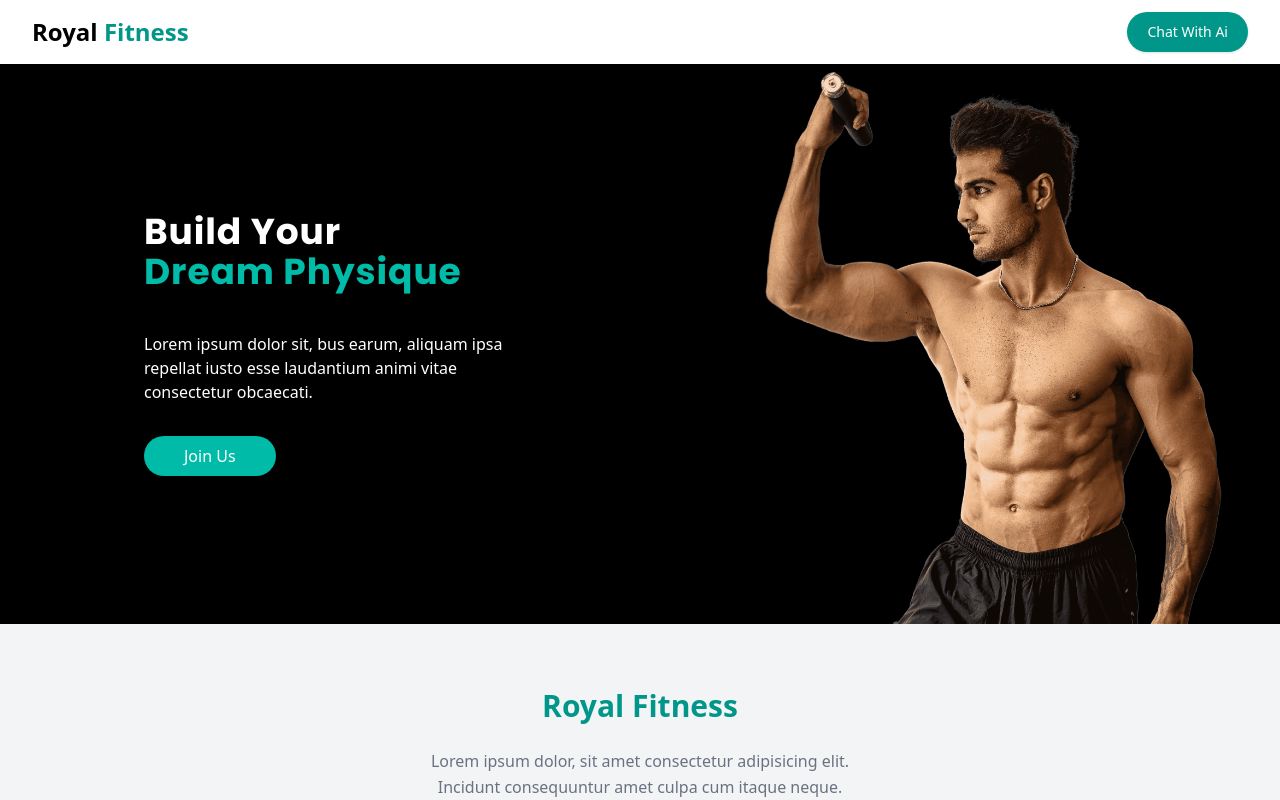
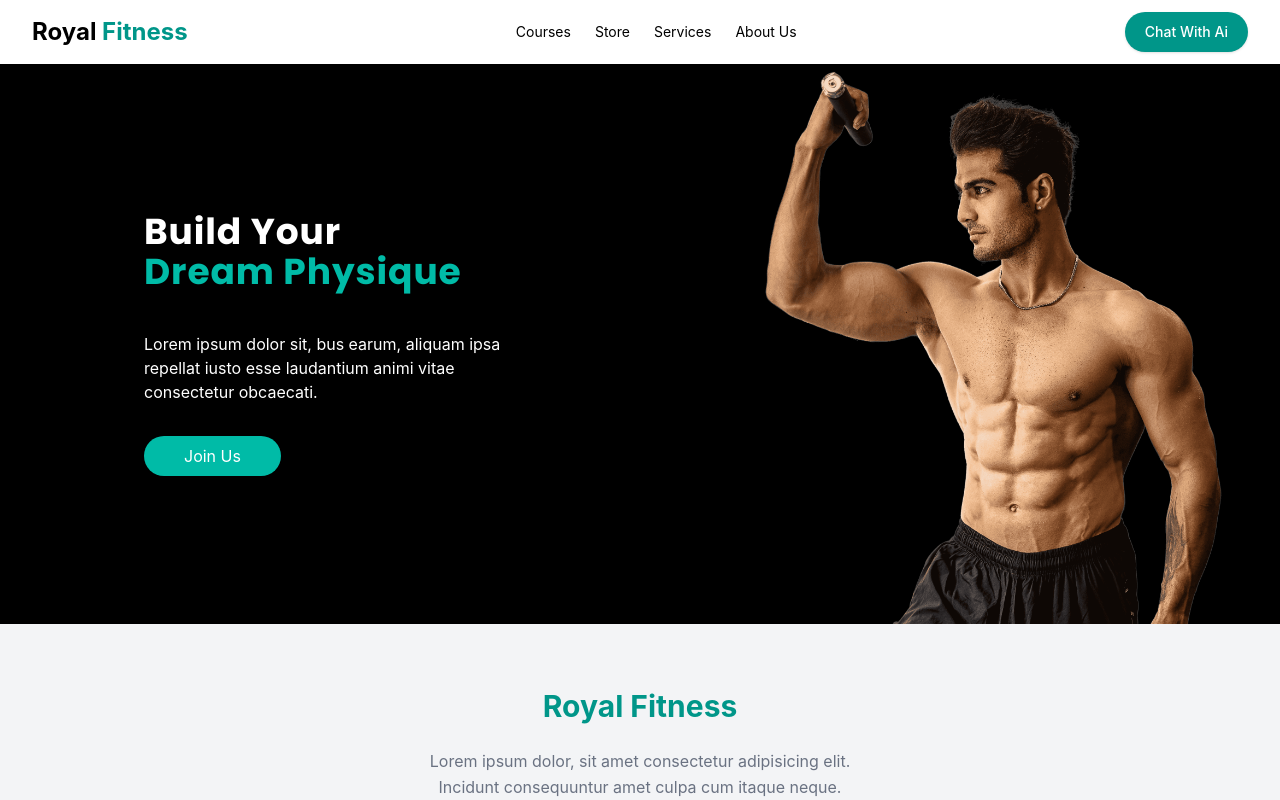
Before and after one commit to EngMahmoudAhmed/Fitness-App, a React (Vite) app: page / in a window 1280 px wide. Shown: the top 800 px of the page. Built offline with nearby package versions, Linux system fonts and the light colour scheme.

Commit message:
add some folder

```diff
--- a/package.json
+++ b/package.json
@@ -15,8 +15,7 @@
     "react": "^19.0.0",
     "react-dom": "^19.0.0",
     "react-hook-form": "^7.54.2",
-    "react-router-dom": "^7.2.0",
-    "tailwindcss": "^4.0.9"
+    "react-router-dom": "^7.2.0"
   },
   "devDependencies": {
     "@eslint/js": "^9.21.0",
--- a/src/App.jsx
+++ b/src/App.jsx
@@ -3,8 +3,10 @@ import './App.css'
 import { SignUp } from './components/Auth/SignUp'
 import { Login } from './components/Auth/Login'
 import Home from './components/Home'
+import Courses from './components/Courses'
+import Store from './components/Store'
 import { Navbar } from './components/Navbar'
-import { BrowserRouter as Router, Route,  } from 'react-router-dom'
+import { BrowserRouter as Router, Route, } from 'react-router-dom'
 import { ForgetPasswordForm } from './components/Auth/ForgetPasswordForm'
 import { Footer } from './components/Footer'
 
@@ -15,6 +17,8 @@ function App() {
       <Navbar />
       <Routes>
         <Route path="/" element={<Home />} />
+        <Route path="courses" element={<Courses />} />
+        <Route path="store" element={<Store />} />
         <Route path="/signup" element={<SignUp />} />
         <Route path="/login" element={<Login />} />
         <Route path="/forget-password" element={<ForgetPasswordForm />} />
--- /dev/null
+++ b/src/components/Courses.jsx
@@ -0,0 +1,8 @@
+import React from 'react'
+
+const Courses = () => {
+  return (
+    <h1>Hello Courses</h1>
+  )
+}
+export default Courses
--- a/src/components/Navbar.jsx
+++ b/src/components/Navbar.jsx
@@ -1,35 +1,50 @@
-import { Link } from 'react-router-dom'
+import { Link } from "react-router-dom";
 
 export const Navbar = () => {
-    return (<>
+    return (
+        <>
             <header className=" shadow-md">
                 <div className="mx-auto max-w-screen-xl px-4 sm:px-6 lg:px-8">
                     <div className="flex h-16 items-center justify-between">
                         <div className="md:flex md:items-center md:gap-12 cursor-pointer">
                             <Link to="/">
-                        <h2 className='font-bold text-2xl' href='/'>Royal <span className='text-teal-600'>Fitness</span> </h2>
+                                <h2 className="font-bold text-2xl" href="/">
+                                    Royal <span className="text-teal-600">Fitness</span>{" "}
+                                </h2>
                             </Link>
                         </div>
 
                         <div className="hidden md:block">
                             <nav aria-label="Global">
-                            <ul className="flex items-center gap-6 text-sm">
+                                <ul className="flex text-black items-center gap-6 text-sm">
+                                    <Link
+                                        className="transition hover:text-teal-500"
+                                        to="/courses"
+                                    >
+                                        Courses
+                                    </Link>
+
+                                    <Link
+                                        className="transition hover:text-teal-500"
+                                        href="#"
+                                        to="/store"
+                                    >
+                                        Store
+                                    </Link>
+
                                     <li>
-                                    <a className="text-white transition hover:text-teal-500" href="#"> Courses </a>
+                                        <a className="transition hover:text-teal-500" href="#">
+                                            {" "}
+                                            Services{" "}
+                                        </a>
                                     </li>
 
                                     <li>
-                                    <a className="text-white transition hover:text-teal-500" href="#"> Store </a>
+                                        <a className="transition hover:text-teal-500" href="#">
+                                            {" "}
+                                            About Us{" "}
+                                        </a>
                                     </li>
-
-                                <li>
-                                    <a className="text-white transition hover:text-teal-500" href="#"> Services </a>
-                                </li>
-
-                                <li>
-                                    <a className="text-white transition hover:text-teal-500" href="#"> About Us </a>
-                                </li>
-
                                 </ul>
                             </nav>
                         </div>
@@ -42,16 +57,13 @@ export const Navbar = () => {
                                 >
                                     Chat With Ai
                                 </Link>
-
-
                             </div>
 
-                        <div className="block md:hidden">
-                        </div>
+                            <div className="block md:hidden"></div>
                         </div>
                     </div>
                 </div>
             </header>
         </>
-    )
-}
+    );
+};
--- /dev/null
+++ b/src/components/Store.jsx
@@ -0,0 +1,98 @@
+import React from 'react'
+
+const Store = () => {
+    const products = [
+        {
+            id: 1,
+            name: "Premium Yoga Mat",
+            price: 29.99,
+            image: "https://images.unsplash.com/photo-1593810450967-f9c42742e326?q=80&w=1470&auto=format&fit=crop",
+            description: "High-quality, non-slip yoga mat perfect for all types of exercises"
+        },
+        {
+            id: 2,
+            name: "Resistance Bands Set",
+            price: 24.99,
+            image: "https://images.unsplash.com/photo-1598268030450-7b494e85d3c7?q=80&w=1470&auto=format&fit=crop",
+            description: "Set of 5 resistance bands with different tension levels"
+        },
+        {
+            id: 3,
+            name: "Adjustable Dumbbell Set",
+            price: 149.99,
+            image: "https://images.unsplash.com/photo-1638536532686-d610adfc8e5c?q=80&w=1470&auto=format&fit=crop",
+            description: "Adjustable weight dumbbells perfect for home workouts"
+        },
+        {
+            id: 4,
+            name: "Smart Water Bottle",
+            price: 34.99,
+            image: "https://images.unsplash.com/photo-1523362628745-0c100150b504?q=80&w=1473&auto=format&fit=crop",
+            description: "Track your hydration with this smart water bottle"
+        },
+        {
+            id: 5,
+            name: "Fitness Tracker Watch",
+            price: 99.99,
+            image: "https://images.unsplash.com/photo-1575311373937-040b8e1fd5b6?q=80&w=1476&auto=format&fit=crop",
+            description: "Monitor your fitness activities and health metrics"
+        },
+        {
+            id: 6,
+            name: "Exercise Ball",
+            price: 19.99,
+            image: "https://images.unsplash.com/photo-1593476087123-36d1de271f08?q=80&w=1470&auto=format&fit=crop",
+            description: "Multi-purpose exercise ball for core strength and stability"
+        },
+        {
+            id: 7,
+            name: "Smart Water Bottle",
+            price: 34.99,
+            image: "https://images.unsplash.com/photo-1523362628745-0c100150b504?q=80&w=1473&auto=format&fit=crop",
+            description: "Track your hydration with this smart water bottle"
+        },
+        {
+            id: 8,
+            name: "Fitness Tracker Watch",
+            price: 99.99,
+            image: "https://images.unsplash.com/photo-1575311373937-040b8e1fd5b6?q=80&w=1476&auto=format&fit=crop",
+            description: "Monitor your fitness activities and health metrics"
+        },
+        {
+            id: 9,
+            name: "Exercise Ball",
+            price: 19.99,
+            image: "https://images.unsplash.com/photo-1593476087123-36d1de271f08?q=80&w=1470&auto=format&fit=crop",
+            description: "Multi-purpose exercise ball for core strength and stability"
+        },
+    ];
+
+    return (
+        <div className="container mx-auto px-4 py-8">
+            <h1 className="text-3xl font-bold text-center mb-8">Fitness Equipment Store</h1>
+            <div className="grid grid-cols-1 md:grid-cols-2 lg:grid-cols-3 gap-6">
+                {products.map((product) => (
+                    <div key={product.id} className="bg-white rounded-lg shadow-md overflow-hidden">
+                        <img
+                            src={product.image}
+                            alt={product.name}
+                            className="w-full h-48 object-cover"
+                        />
+                        <div className="p-4">
+                            <h2 className="text-xl font-semibold mb-2">{product.name}</h2>
+                            <p className="text-gray-600 mb-2">{product.description}</p>
+                            <div className="flex justify-between items-center">
+                                <span className="text-xl font-bold text-teal-600">${product.price}</span>
+                                <button className="bg-teal-600 text-white px-4 py-2 rounded hover:bg-teal-700 transition">
+                                    Add to Cart
+                                </button>
+                            </div>
+                        </div>
+                    </div>
+                ))}
+            </div>
+        </div>
+    )
+}
+
+export default Store
```
Also changed, not shown: 1 other file (tests, documents, lock files or other folders). Lines whose indentation alone changed are shown as unchanged.
